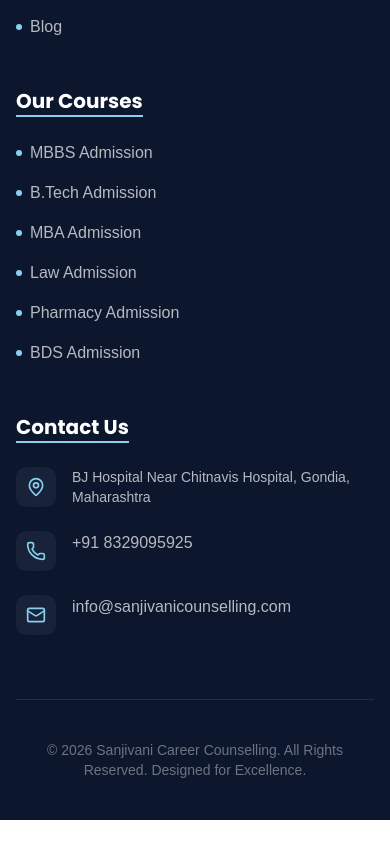
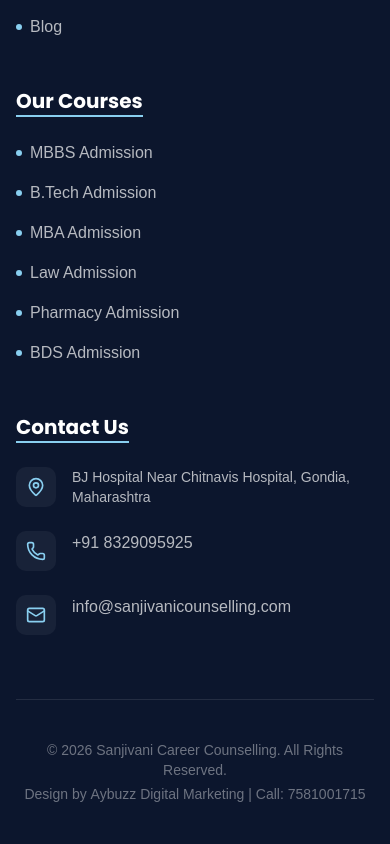
Before and after one commit to adytech2001-source/sanjivni, a React (Vite) app: page /#/contact in a window 390 px wide. Shown: the part 2967-3811 px from the top of the page. Before the commit the page ends 3787 px from the top, so only its background shows below. Built offline with nearby package versions, Linux system fonts and the light colour scheme.

Commit message:
feat(footer): Add developer credits and contact info
Include the developer's name, website (implicitly via tel link), and phone number in the footer. This provides attribution and an easy contact method for potential future inquiries.

```diff
--- a/src/components/Footer.tsx
+++ b/src/components/Footer.tsx
@@ -127,8 +127,11 @@
           </div>
         </div>
 
-        <div className="pt-10 border-t border-white/10 text-center text-white/40 text-sm">
-          <p>© 2026 Sanjivani Career Counselling. All Rights Reserved. Designed for Excellence.</p>
+        <div className="pt-10 border-t border-white/10 text-center text-white/40 text-sm flex flex-col items-center gap-1">
+          <p>© 2026 Sanjivani Career Counselling. All Rights Reserved.</p>
+          <p>
+            Design by <a href="tel:7581001715" className="hover:text-brand-light-blue transition-colors font-medium">Aybuzz Digital Marketing</a> | Call: <a href="tel:7581001715" className="hover:text-brand-light-blue transition-colors">7581001715</a>
+          </p>
         </div>
       </div>
     </footer>
```
